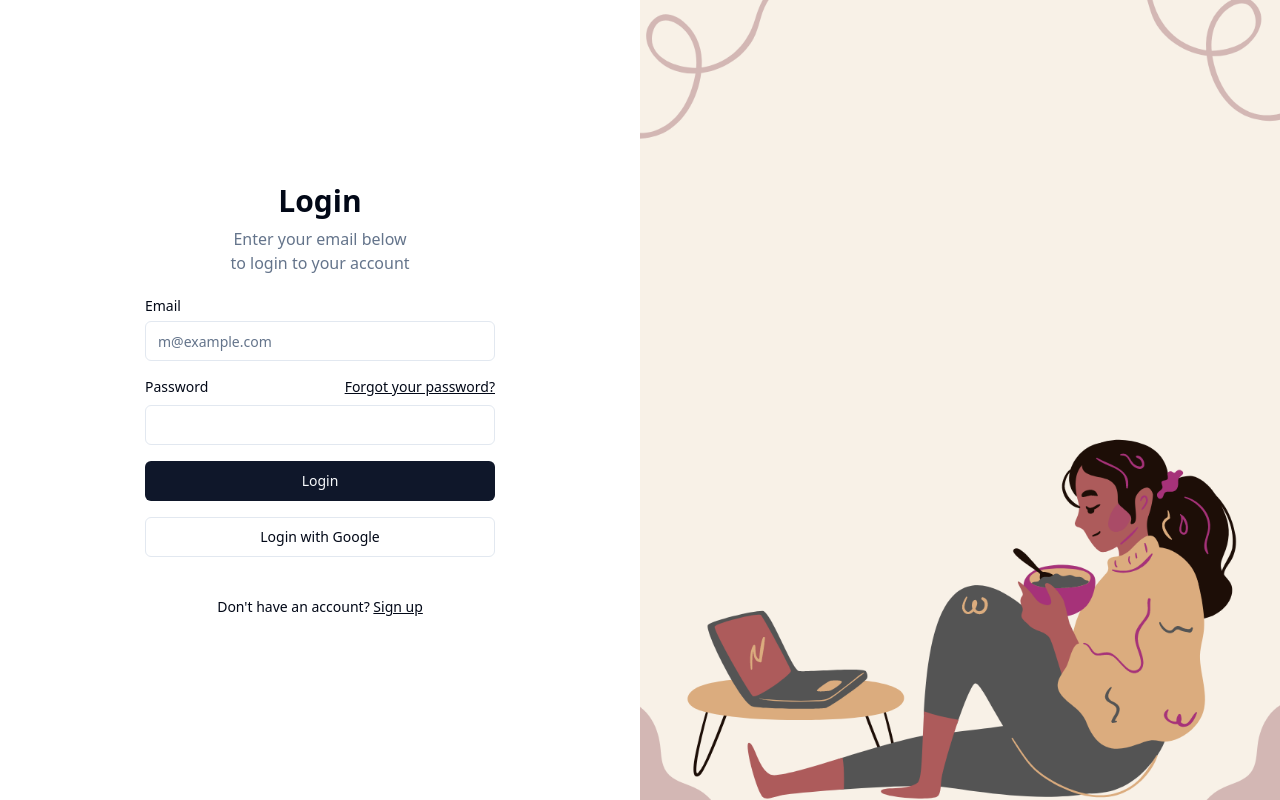
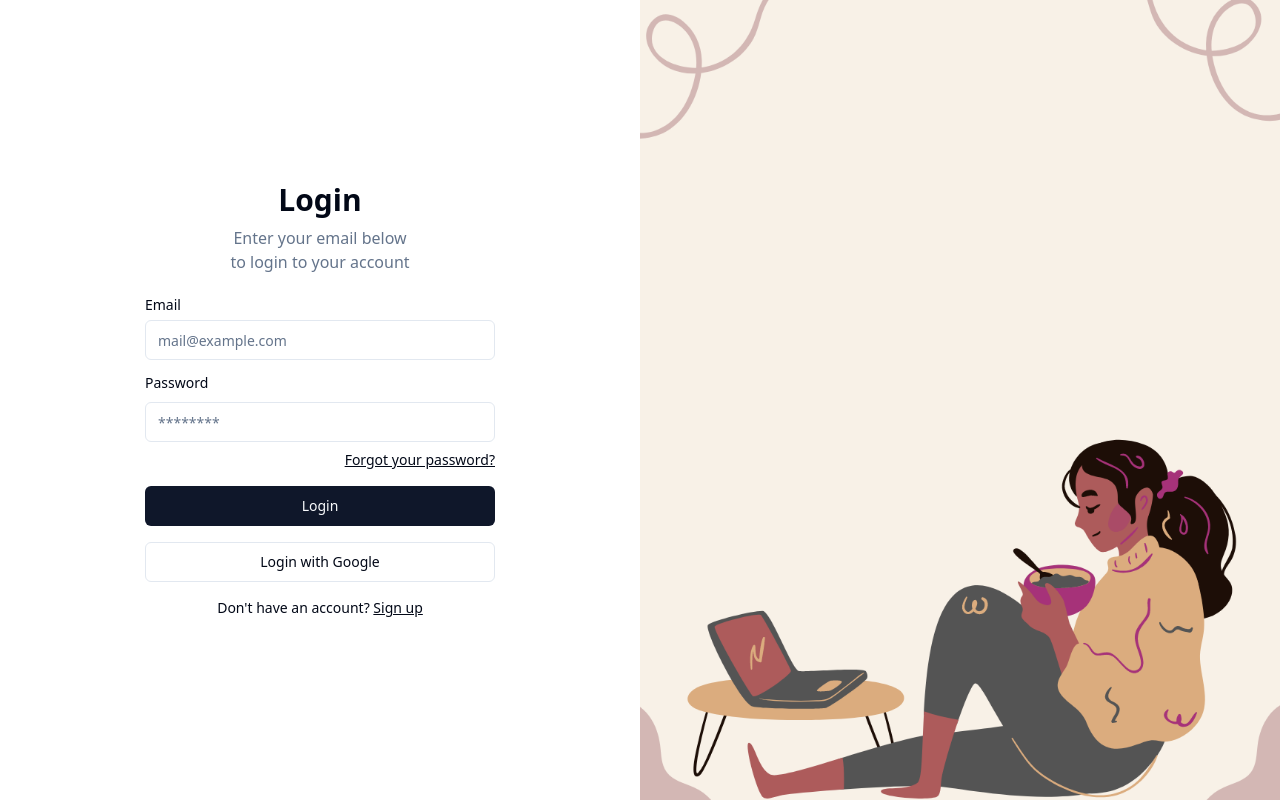
Before and after one commit to What-s-For-LunJ/lunj-client-web, a Next.js app in the folder client/: page /login in a window 1280 px wide. Built offline with nearby package versions, Linux system fonts and the light colour scheme.

Commit message:
feat: implement signing in

```diff
--- a/client/src/pages/login/index.tsx
+++ b/client/src/pages/login/index.tsx
@@ -1,12 +1,62 @@
-import Image from "next/image"
-import Link from "next/link"
-import { Button } from "@/components/ui/button"
-import { Input } from "@/components/ui/input"
-import { Label } from "@/components/ui/label"
+import Image from "next/image";
+import Link from "next/link";
+import { Button } from "@/components/ui/button";
+import { Input } from "@/components/ui/input";
+import { Label } from "@/components/ui/label";
 import { useRouter } from "next/router";
+import { useFormik } from "formik";
+import * as Yup from "yup";
+import axios from "axios";
 
 const Index = () => {
   const router = useRouter();
+
+  const formik = useFormik({
+    initialValues: {
+      email: "",
+      password: "",
+    },
+    validationSchema: Yup.object({
+      email: Yup.string()
+        .email("Invalid email address")
+        .required("Email is required"),
+      password: Yup.string()
+        .required("Password is required"),
+    }),
+    onSubmit: async (values) => {
+      try {
+        // POST request to the register API
+        const response = await axios.post("http://localhost:8080/api/login", {
+          email: values.email,
+          password: values.password,
+        });
+
+        // Get the token from the response body
+        const { token } = response.data;
+
+        if (token) {
+          // Store the token in local storage
+          localStorage.setItem("token", token);
+
+          // Redirect to home page after successful login
+          router.push("/");
+        } else {
+          console.error("No token received.");
+        }
+      } catch (error) {
+        // Check if error is an AxiosError
+        if (axios.isAxiosError(error)) {
+          // Handle login errors
+          console.error("Login failed:", error.response?.data);
+          alert("Login failed: " + error.response?.data);
+        } else {
+          console.error("An unexpected error occurred:", error);
+          alert("An unexpected error occurred");
+        }
+      }
+    },
+  });
+
   return (
     <div className="w-full lg:grid lg:grid-cols-2 h-screen">
       <div className="flex items-center justify-center py-12 lg:min-h-screen">
@@ -17,27 +67,43 @@ const Index = () => {
               Enter your email below to login to your account
             </p>
           </div>
+          <form onSubmit={formik.handleSubmit} className="space-y-4">
             <div className="grid gap-4">
               <div className="grid gap-2">
                 <Label htmlFor="email">Email</Label>
                 <Input
                   id="email"
                   type="email"
-                placeholder="m@example.com"
-                required
+                  placeholder="mail@example.com"
+                  {...formik.getFieldProps("email")}
                 />
+                {formik.touched.email && formik.errors.email ? (
+                  <div className="text-red-500 text-xs font-bold mt-1">
+                    {formik.errors.email}
+                  </div>
+                ) : null}
               </div>
               <div className="grid gap-2">
-              <div className="flex items-center">
                 <Label htmlFor="password">Password</Label>
+                <Input
+                  type="password"
+                  id="password"
+                  placeholder="********"
+                  className="mt-1"
+                  aria-label="Password"
+                  {...formik.getFieldProps("password")}
+                />
+                {formik.touched.password && formik.errors.password ? (
+                  <div className="text-red-500 text-xs font-bold mt-1">
+                    {formik.errors.password}
+                  </div>
+                ) : null}
                 <Link
                   href="/forgot-password"
                   className="ml-auto inline-block text-sm underline"
                 >
                   Forgot your password?
                 </Link>
-              </div>
-              <Input id="password" type="password" required />
               </div>
               <Button type="submit" className="w-full">
                 Login
@@ -48,10 +114,11 @@ const Index = () => {
             </div>
             <div className="mt-4 text-center text-sm">
               Don&apos;t have an account?{" "}
-            <Link href="#" className="underline">
+              <Link href="/register" className="underline">
                 Sign up
               </Link>
             </div>
+          </form>
         </div>
       </div>
       <div className="hidden bg-muted lg:block h-screen">
@@ -64,9 +131,7 @@ const Index = () => {
         />
       </div>
     </div>
-  )
-
-
+  );
 };
 
 export default Index;
--- a/client/src/pages/register/index.tsx
+++ b/client/src/pages/register/index.tsx
@@ -5,6 +5,7 @@ import { useFormik } from "formik";
 import * as Yup from "yup";
 import { useRouter } from "next/router";
 import axios from "axios";
+import Link from "next/link";
 
 const Index = () => {
   const router = useRouter();
@@ -134,6 +135,12 @@ const Index = () => {
           >
             Register
           </Button>
+          <div className="mt-4 text-center text-sm">
+            Already have an account?{" "}
+            <Link href="/login" className="underline">
+              Sign in
+            </Link>
+          </div>
         </form>
         <div className="flex justify-between items-center mt-6">
           <span className="border-b w-1/5 lg:w-1/4"></span>
```
Lines whose indentation alone changed are shown as unchanged.
